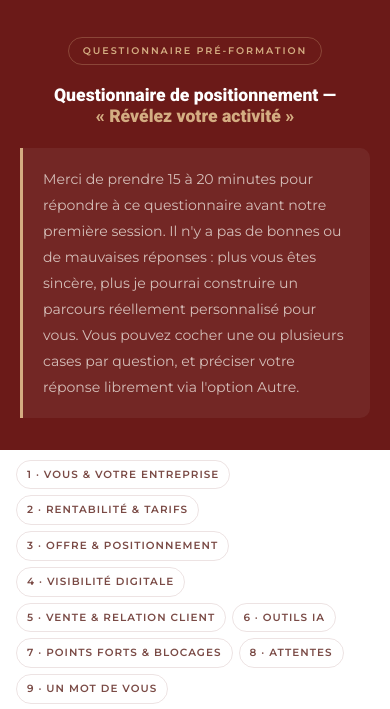
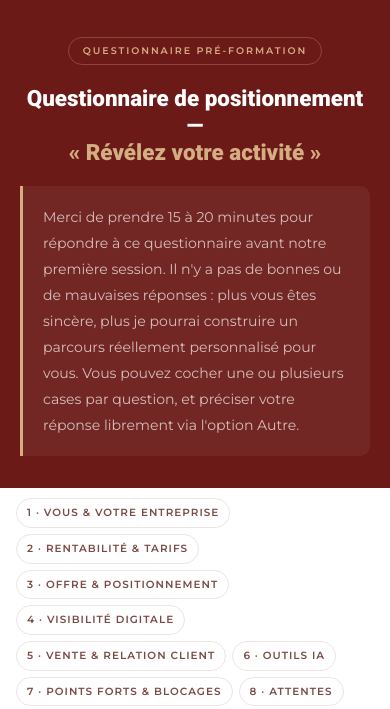
Before and after one commit to nicolerota/questionnaire-revelez, a plain HTML site: page index.html in a window 390 px wide. Shown: the part 67-776 px from the top of the page. Drawn offline with Linux system fonts and the light colour scheme.

Commit message:
Increase title font size

```diff
--- a/index.html
+++ b/index.html
@@ -69,7 +69,7 @@
     header h1 {
       font-family: var(--font-head);
       font-weight: 900;
-      font-size: clamp(1.1rem, 4vw, 2.2rem);
+      font-size: clamp(1.4rem, 4.5vw, 2.2rem);
       color: var(--white);
       line-height: 1.2;
       margin-bottom: 6px;
```
